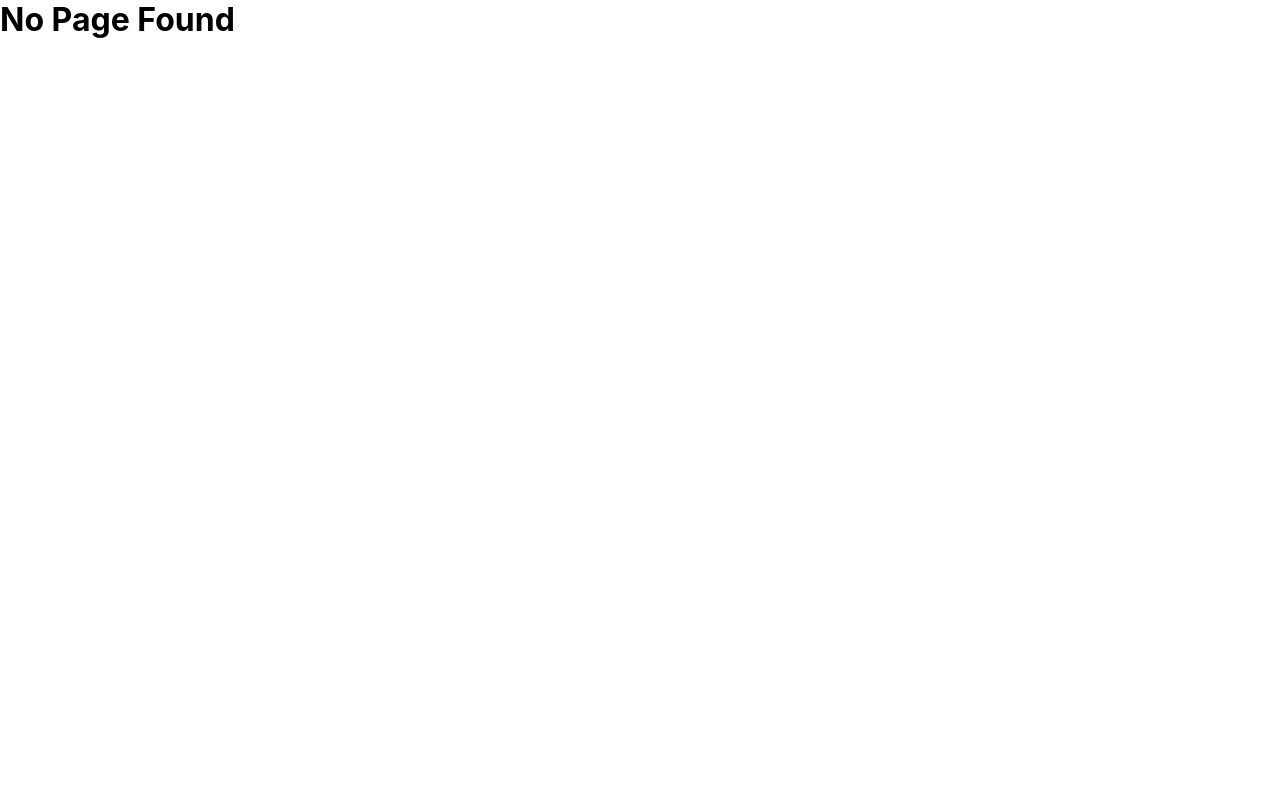
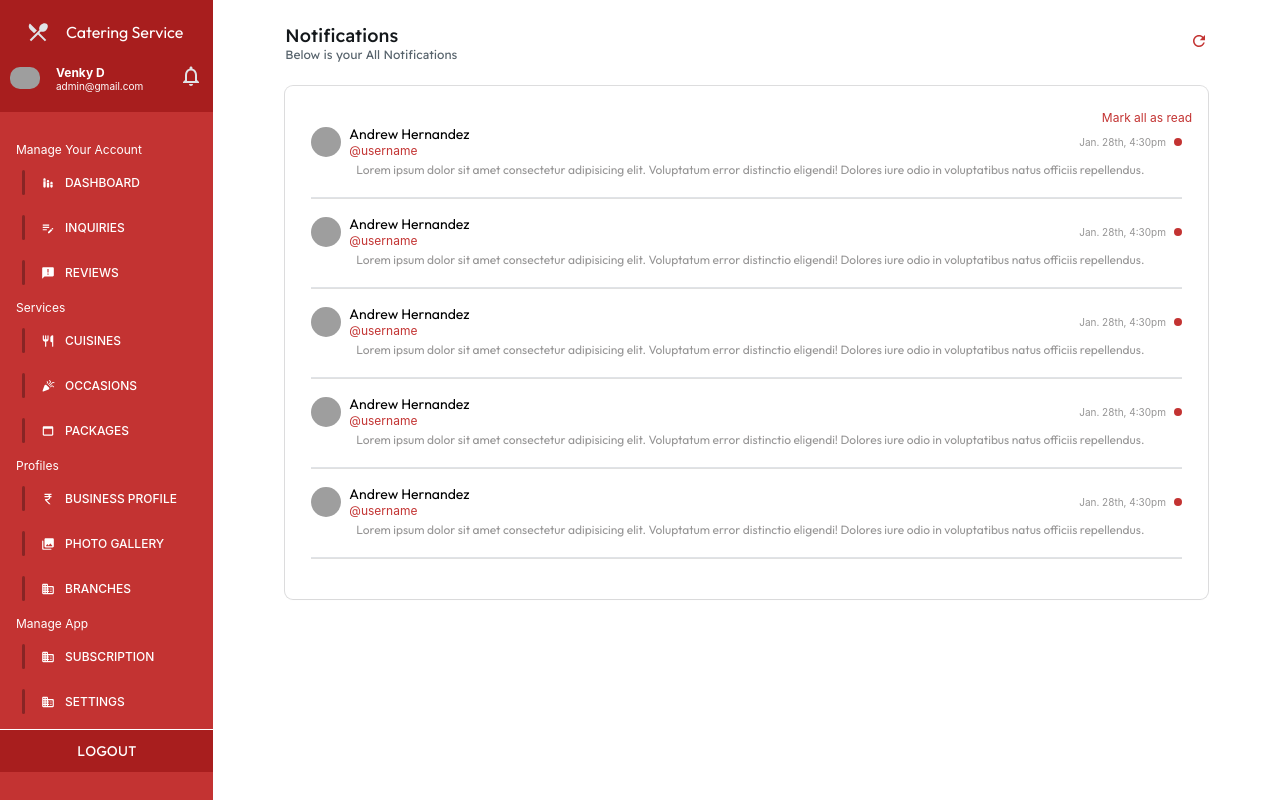
Before and after one commit to prasankumar26/ctaering-v2-vendor, a React (Create React App) app: page /dashboard/notification in a window 1280 px wide. Built offline with nearby package versions, Linux system fonts and the light colour scheme; grey boxes are pictures that could not be loaded.

Commit message:
notification done

```diff
--- a/src/App.js
+++ b/src/App.js
@@ -21,6 +21,7 @@ import Settings from './pages/Settings';
 import SubscriptionPlan from './pages/SubscriptionPlan';
 import AboutUs from './pages/AboutUs';
 import Faq from './pages/Faq';
+import Notification from './pages/Notification';
 
 function App() {
   return (
@@ -53,6 +54,7 @@ function App() {
             <Route path='/dashboard/settings' element={<Settings />} />
             <Route path='/dashboard/about-us' element={<AboutUs />} />
             <Route path='/dashboard/faq' element={<Faq />} />
+            <Route path='/dashboard/notification' element={<Notification />} />
 
 
           </Route>
--- a/src/components/nav/LeftNav.js
+++ b/src/components/nav/LeftNav.js
@@ -66,7 +66,7 @@ const LeftNav = () => {
             </div>
           </Stack>
           <Stack>
-            <NotificationsNoneIcon className="text-white" />
+           <Link to="/dashboard/notification"> <NotificationsNoneIcon className="text-white" /> </Link>
           </Stack>
         </Stack>
       </div>
--- a/src/index.css
+++ b/src/index.css
@@ -1656,3 +1656,53 @@ code {
   font-weight: 500 !important;
 }
 /* photo gallery page end */
+
+
+
+/* notification strat */
+.notification-mark {
+  font-size: 14px;
+  color: #245396;
+}
+
+.notification-date {
+  font-size: 10px;
+  color: #969595;
+}
+
+.notification-name {
+  font-family: var(--fontSecondary) !important;
+  font-size: 14px;
+}
+
+.notification-red-dot {
+  width: 8px;
+  height: 8px;
+  border-radius: 99px;
+  background-color: #C33332;
+}
+
+.notification-username {
+  color: #C33332;
+  font-size: 12px;
+}
+
+.notification-para {
+  margin-top: 2px;
+  font-size: 12px;
+  color: #969595;
+  margin: 4px 0px 0px 45px;
+  font-family: var(--fontSecondary) !important;
+}
+
+.notification-modal-heading {
+  font-size: 18px;
+}
+
+.mark-read{
+  color: #C33332;
+  font-size: 12px;
+  cursor: pointer;
+}
+
+/* notification end */
--- /dev/null
+++ b/src/pages/Notification.jsx
@@ -0,0 +1,56 @@
+import TopHeader from "../components/global/TopHeader"
+import Container from '@mui/material/Container';
+import Avatar from '@mui/material/Avatar';
+import Stack from '@mui/material/Stack';
+import { Divider } from '@mui/material';
+
+
+const Notification = () => {
+  return (
+    <>
+      <TopHeader title="Notifications" description="Below is your All Notifications" />
+
+      <Container maxWidth="lg">
+        <div className='card-box-shadow px-3 py-4 mb-4'>
+
+          <Stack direction="row" justifyContent="end">
+            <p className="mark-read">Mark all as read</p>
+          </Stack>
+
+          {[1, 2, 3, 4, 5].map((item) => (
+            <div style={{ padding: '0px 10px' }}>
+
+              <Stack direction="row" justifyContent="space-between">
+                <Stack direction="row" alignItems="center" spacing={1}>
+                  <Avatar
+                    alt="Remy Sharp"
+                    src="https://mui.com/static/images/avatar/1.jpg"
+                    sx={{ width: 30, height: 30 }}
+                  />
+                  <Stack direction="row" flexDirection="column">
+                    <p className='text-dark notification-name'>Andrew Hernandez</p>
+                    <p className='notification-username'>@username</p>
+                  </Stack>
+                </Stack>
+
+                <Stack direction="row" alignItems="center" spacing={1}>
+                  <p className='notification-date'>Jan. 28th, 4:30pm</p> <span className="notification-red-dot"></span>
+                </Stack>
+              </Stack>
+              <p className='notification-para'>Lorem ipsum dolor sit amet consectetur adipisicing elit. Voluptatum error distinctio eligendi! Dolores iure odio in voluptatibus natus officiis repellendus.</p>
+          <div className='mb-3' style={{ marginTop: '20px', borderTop: '1px solid #e0e3e7' }}>
+            <Divider />
+          </div>
+            </div>
+          ))}
+
+
+
+        </div>
+      </Container>
+
+    </>
+  )
+}
+
+export default Notification
```
